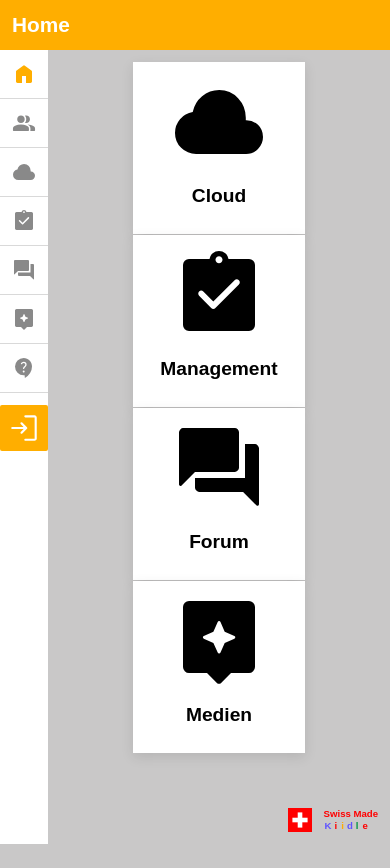
After one commit to Kiidle/predefleurs-backend, a Django app: page / in a window 390 px wide. The commit adds this page. Run offline with Django 4.2, Linux system fonts and the light colour scheme.

Commit message:
Responsive + Home

```diff
--- a/backend/authentication/static/css/components/footer.css
+++ b/backend/authentication/static/css/components/footer.css
@@ -1,7 +1,6 @@
 footer {
     position: fixed;
     bottom: 12px;
-    left: 0;
     right: 12px;
     height: 24px;
     display: flex;
@@ -51,7 +50,7 @@ footer {
     margin: 0 1px;
 }
 
-.kiidle .red {
+.kiidle .f-red {
     color: red;
     margin: 0 2px;
 }
--- a/backend/authentication/static/css/components/header.css
+++ b/backend/authentication/static/css/components/header.css
@@ -1,6 +1,5 @@
 header {
     height: 50px;
-    background-color: red;
     padding: 0 12px;
     color: white;
     display: grid;
@@ -20,3 +19,11 @@ header .title {
 header h1 {
     font-size: 1.3rem;
 }
+
+.red {
+        background-color: red;
+}
+
+.orange {
+        background-color: #ffae00;
+}
--- a/backend/authentication/static/css/components/main.css
+++ b/backend/authentication/static/css/components/main.css
@@ -1,3 +1,4 @@
 main {
     display: flex;
-    margin: 0;}
+    margin: 0;
+}
--- a/backend/authentication/static/css/components/sidebar.css
+++ b/backend/authentication/static/css/components/sidebar.css
@@ -43,24 +43,33 @@
     background-color: #eeeeee;
 }
 
-.sidebar .flexify .grid .section .not-current {
+.sidebar .flexify .grid .section .not-current,
+.sidebar .flexify .grid .section .current {
     display: grid;
     grid-template-columns: 24px 1fr;
     grid-template-rows: 24px;
     grid-template-areas: "icon text";
     grid-gap: 12px;
-    filter: brightness(0) saturate(100%) invert(56%) sepia(4%) saturate(13%) hue-rotate(346deg) brightness(96%) contrast(87%);
-
 }
 
-.sidebar .flexify .grid .section .not-current .icon {
+.sidebar .flexify .grid .section .not-current {
+    filter: brightness(0) saturate(100%) invert(56%) sepia(4%) saturate(13%) hue-rotate(346deg) brightness(96%) contrast(87%);
+}
+
+.sidebar .flexify .grid .section .current {
+    filter: invert(74%) sepia(60%) saturate(2559%) hue-rotate(357deg) brightness(98%) contrast(108%);
+}
+
+.sidebar .flexify .grid .section .not-current .icon,
+.sidebar .flexify .grid .section .current .icon {
     grid-area: icon;
     display: flex;
     height: 100%;
     width: 100%;
 }
 
-.sidebar .flexify .grid .section .not-current .text {
+.sidebar .flexify .grid .section .not-current .text,
+.sidebar .flexify .grid .section .current .text {
     grid-area: text;
     display: flex;
     align-items: center;
@@ -68,7 +77,6 @@
 
 .sidebar .loginout {
     margin: 12px;
-    background-color: red;
     color: white;
     padding: 12px;
     border-radius: 2px;
@@ -81,6 +89,54 @@
     text-decoration: none;
 }
 
-.sidebar .loginout:hover {
+.sidebar .loginout img {
+    display: none;
+}
+
+.sidebar .loginout-authentication {
+    background-color: red;
+}
+
+.sidebar .loginout-authentication:hover {
     background-color: #b40000;
 }
+
+.sidebar .loginout-dashboard {
+    background-color: #ffae00;
+}
+
+.sidebar .loginout-dashboard:hover {
+    background-color: #ff8800;
+}
+
+@media screen and (max-width: 790px) {
+    .sidebar {
+        width: 48px;
+    }
+
+    .sidebar .flexify .grid .logo {
+        display: none;
+    }
+
+    .sidebar .flexify .grid .section .not-current .text,
+    .sidebar .flexify .grid .section .current .text {
+        display: none;
+    }
+
+    .sidebar .loginout {
+        margin: 12px 0 0 0;
+        height: 34px;
+        padding: 6px;
+    }
+
+    .sidebar .loginout img {
+        display: flex;
+        width: 100%;
+        height: 100%;
+        filter: invert(100%) sepia(0%) saturate(7477%) hue-rotate(185deg) brightness(107%) contrast(100%);
+    }
+
+    .sidebar .loginout p {
+        display: none;
+    }
+}
--- /dev/null
+++ b/backend/authentication/static/css/pages/main_home.css
@@ -0,0 +1,88 @@
+.content {
+    display: flex;
+    width: 100%;
+    justify-content: center;
+    padding: 12px;
+    overflow-y: scroll;
+    height: calc(100vh - 50px);
+}
+
+.content .dashboard {
+    max-width: 1024px;
+    width: 100%;
+    display: grid;
+    grid-template-columns: 1fr 1fr 1fr;
+    grid-template-rows: 172px 172px;
+    grid-row-gap: 64px;
+}
+
+.content .dashboard .cell {
+    height: 172px;
+    display: flex;
+    justify-content: center;
+}
+
+.content .dashboard .cell .card {
+    padding: 12px;
+    height: 148px;
+    width: 148px;
+    background-color: white;
+    display: grid;
+    grid-template-columns: 1fr;
+    grid-template-rows: 96px 28px;
+    grid-template-areas:
+        "icon"
+        "title";
+    grid-row-gap: 12px;
+    box-shadow: rgba(0, 0, 0, 0.1) 0 4px 12px;
+    cursor: pointer;
+    transition: transform 0.1s ease-in-out;
+}
+
+.content .dashboard .cell .card:hover {
+    transform: scale(1.1);
+}
+
+.content .dashboard .cell .card .icon {
+    grid-area: icon;
+    display: flex;
+    justify-content: center;
+    align-items: center;
+}
+
+.content .dashboard .cell .card .icon img {
+    height: 100%;
+    width: 100%;
+}
+
+.content .dashboard .cell .card .title {
+    grid-area: title;
+    display: flex;
+    justify-content: center;
+    align-items: center;
+    font-weight: bold;
+    font-size: 1.2rem;
+}
+
+@media screen and (max-width: 790px) {
+    .content .dashboard {
+        max-width: 512px;
+        width: 100%;
+        grid-gap: 1px;
+    }
+}
+
+@media screen and (max-width: 584px) {
+    .content .dashboard {
+        width: 344px;
+        grid-template-columns: 1fr 1fr;
+    }
+}
+
+@media screen and (max-width: 416px) {
+    .content .dashboard {
+        width: 100%;
+        grid-template-columns: 1fr;
+        grid-template-rows: 172px 172px 172px 172px;
+    }
+}
--- a/backend/authentication/templates/components/footer.html
+++ b/backend/authentication/templates/components/footer.html
@@ -7,11 +7,11 @@
             </div>
             <div class="kiidle">
                 <p class="blue">K</p>
-                <p class="red">i</p>
+                <p class="f-red">i</p>
                 <p class="gold">i</p>
                 <p class="blue">d</p>
                 <p class="green">l</p>
-                <p class="red">e</p>
+                <p class="f-red">e</p>
             </div>
         </div>
         <div class="flag">
--- /dev/null
+++ b/backend/authentication/templates/components/header/authentication.html
@@ -0,0 +1,5 @@
+<header class="red">
+    <div class="title">
+        <h1>{{ title }}</h1>
+    </div>
+</header>
--- a/backend/authentication/templates/components/header.html
+++ b/backend/authentication/templates/components/header/dashboard.html
@@ -1,4 +1,4 @@
-<header>
+<header class="orange">
     <div class="title">
         <h1>{{ title }}</h1>
     </div>
--- a/backend/authentication/templates/components/sidebar.html
+++ b/backend/authentication/templates/components/sidebar/dashboard.html
@@ -6,7 +6,7 @@
             <div class="logo">
             </div>
             <div class="section">
-                <div class="not-current">
+                <div class="current">
                     <div class="icon">
                         <img src="{% static 'svgs/home_filled.svg' %}" alt="home"/>
                     </div>
@@ -76,12 +76,14 @@
                 </div>
             </div>
             {% if request.user.is_authenticated %}
-                <div class="loginout">
+                <div class="loginout loginout-dashboard">
                     <p>Abmelden</p>
+                    <img src="{% static 'svgs/logout.svg' %}" alt="logout"/>
                 </div>
             {% else %}
-                <a href="{% url 'login' %}" class="loginout">
+                <a href="{% url 'login' %}" class="loginout loginout-dashboard">
                     <p>Anmelden</p>
+                    <img src="{% static 'svgs/login.svg' %}" alt="logout"/>
                 </a>
             {% endif %}
         </div>
--- a/backend/authentication/templates/pages/authentication/login.html
+++ b/backend/authentication/templates/pages/authentication/login.html
@@ -10,13 +10,13 @@
     <link rel="stylesheet" href="{% static 'css/components/sidebar.css' %}">
     <link rel="stylesheet" href="{% static 'css/components/form.css' %}">
     <link rel="stylesheet" href="{% static 'css/components/main.css' %}">
-    <link rel="stylesheet" href="{% static 'css/pages/main_login.css' %}">
+    <link rel="stylesheet" href="{% static 'css/pages/main_authentication.css' %}">
     <title>Anmelden</title>
 </head>
 <body>
-{% include 'components/header.html' with title="Anmelden" %}
+{% include 'components/header/authentication.html' with title="Anmelden" %}
 <main>
-    {% include 'components/sidebar.html' %}
+    {% include 'components/sidebar/authentication.html' %}
     <div class="content">
         <div class="card">
             <div class="header">
--- a/backend/authentication/templates/pages/authentication/signup.html
+++ b/backend/authentication/templates/pages/authentication/signup.html
@@ -10,13 +10,13 @@
     <link rel="stylesheet" href="{% static 'css/components/sidebar.css' %}">
     <link rel="stylesheet" href="{% static 'css/components/form.css' %}">
     <link rel="stylesheet" href="{% static 'css/components/main.css' %}">
-    <link rel="stylesheet" href="{% static 'css/pages/main_login.css' %}">
+    <link rel="stylesheet" href="{% static 'css/pages/main_authentication.css' %}">
     <title>Anmelden</title>
 </head>
 <body>
-{% include 'components/header.html' with title="Registrierung" %}
+{% include 'components/header/authentication.html' with title="Registrierung" %}
 <main>
-    {% include 'components/sidebar.html' %}
+    {% include 'components/sidebar/authentication.html' %}
     <div class="content">
         <div class="card">
             <div class="header">
--- /dev/null
+++ b/backend/authentication/templates/pages/root/home.html
@@ -0,0 +1,66 @@
+{% load static %}
+<!DOCTYPE html>
+<html lang="en">
+<head>
+    <meta charset="UTF-8">
+    <meta name="viewport" content="width=device-width, initial-scale=1.0">
+    <link rel="stylesheet" href="{% static 'css/global/global.css' %}">
+    <link rel="stylesheet" href="{% static 'css/components/header.css' %}">
+    <link rel="stylesheet" href="{% static 'css/components/footer.css' %}">
+    <link rel="stylesheet" href="{% static 'css/components/sidebar.css' %}">
+    <link rel="stylesheet" href="{% static 'css/components/form.css' %}">
+    <link rel="stylesheet" href="{% static 'css/components/main.css' %}">
+    <link rel="stylesheet" href="{% static 'css/pages/main_home.css' %}">
+    <title>Anmelden</title>
+</head>
+<body>
+{% include 'components/header/dashboard.html' with title="Home" %}
+<main>
+    {% include 'components/sidebar/dashboard.html' %}
+    <div class="content">
+        <div class="dashboard">
+            <div class="cell">
+                <div class="card">
+                    <div class="icon">
+                        <img src="{% static 'svgs/cloud_filled.svg' %}" alt="cloud"/>
+                    </div>
+                    <div class="title">
+                        <p>Cloud</p>
+                    </div>
+                </div>
+            </div>
+            <div class="cell">
+                <div class="card">
+                    <div class="icon">
+                        <img src="{% static 'svgs/management_filled.svg' %}" alt="cloud"/>
+                    </div>
+                    <div class="title">
+                        <p>Management</p>
+                    </div>
+                </div>
+            </div>
+            <div class="cell">
+                <div class="card">
+                    <div class="icon">
+                        <img src="{% static 'svgs/forum_filled.svg' %}" alt="cloud"/>
+                    </div>
+                    <div class="title">
+                        <p>Forum</p>
+                    </div>
+                </div>
+            </div>
+            <div class="cell">
+                <div class="card">
+                    <div class="icon">
+                        <img src="{% static 'svgs/social_filled.svg' %}" alt="cloud"/>
+                    </div>
+                    <div class="title">
+                        <p>Medien</p>
+                    </div>
+                </div>
+            </div>
+        </div>
+    </div>
+</main>
+{% include 'components/footer.html' %}
+</body>
--- a/backend/authentication/urls.py
+++ b/backend/authentication/urls.py
@@ -1,9 +1,10 @@
 from django.urls import path
 from . import views
-from .views import SignUpView
+from .views import SignUpView, HomeView
 
 urlpatterns = [
     path("signup/", SignUpView.as_view(), name="signup"),
     path("login/", views.sign_in, name="login"),
     path("logout/", views.logout, name="logout"),
+    path("", HomeView.as_view(), name="home"),
 ]
--- a/backend/authentication/views.py
+++ b/backend/authentication/views.py
@@ -61,3 +61,7 @@ def sign_in(request):
 
         messages.error(request, f"Benutzername oder Passwort ist falsch.")
         return render(request, "pages/authentication/login.html", {"form": form})
+
+class HomeView(generic.ListView):
+    model = User
+    template_name = "pages/root/home.html"
```
Also changed, not shown: backend/authentication/static/css/pages/main_authentication.css (renamed from backend/authentication/static/css/pages/main_login.css, +31 -1 lines), backend/authentication/templates/components/sidebar/authentication.html (added, +91 -0 lines), backend/authentication/static/svgs/login.svg (added), backend/authentication/static/svgs/logout.svg (added).
